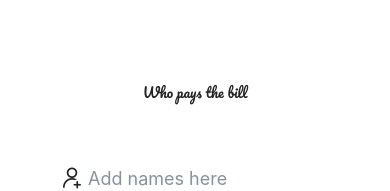
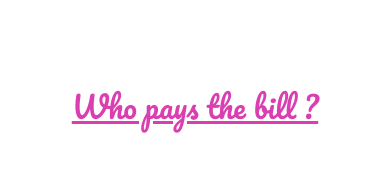
Before and after one commit to EdgardYayo/whoIsGonnaPay_ReactNative, a React Native app: screen / in a window 390 px wide. Shown: the top 191 px of the page. Built offline with nearby package versions, Linux system fonts and the light colour scheme.

Commit message:
feat: create the main logo and render it

```diff
--- a/react-native.config.js
+++ b/react-native.config.js
@@ -1,3 +1,3 @@
 module.exports = {
-    assets: ['./src/assets/fonts']
+    assets: ['./assets/fonts']
 }
--- a/src/components/Entries.js
+++ b/src/components/Entries.js
@@ -1,6 +1,7 @@
 import React from "react";
 import { StyleSheet, View } from "react-native";
-import { useFonts } from "expo-font";
+import { useFonts } from 'expo-font';
+import { MainLogo } from '../utils/tools';
 
 import { Formik } from "formik";
 import * as Yup from 'yup';
@@ -8,10 +9,9 @@ import { Input, Button, ListItem, Text } from 'react-native-elements';
 
 const Entries = ({ addPlayer, players, removePlayer, nextStage }) => {
 
-    const [fontsLoaded] = useFonts({
-        'Pacifico-Regular': require('../../assets/fonts/Pacifico-Regular.ttf')
-    });
-
+    const [loaded] = useFonts({
+        "Pacifico-Regular": require('../../assets/fonts/Pacifico-Regular.ttf'),
+      });
 
     const renderPlayers = () => (
         players?.map((item, idx) => (
@@ -28,6 +28,10 @@ const Entries = ({ addPlayer, players, removePlayer, nextStage }) => {
             </ListItem>
         ))
     )
+
+    if(!loaded){
+        return null
+    }
 
   return (
     <>
@@ -46,12 +50,7 @@ const Entries = ({ addPlayer, players, removePlayer, nextStage }) => {
     >
         {({ handleChange, handleBlur, handleSubmit, values, touched, errors }) => (
             <>
-                <Text
-                    style={{
-                        fontFamily:'Pacifico-Regular'
-                    }}
-                >Who pays the bill</Text>
-
+                <MainLogo/>
 
                 <Input
                     placeholder='Add names here'
--- a/src/components/LoserScreen.js
+++ b/src/components/LoserScreen.js
@@ -1,16 +1,21 @@
 import React from "react";
 import { StyleSheet, Text, View } from "react-native";
 import { Button } from 'react-native-elements';
+import { MainLogo } from '../utils/tools';
+
 
 
 const LoserScreen = ({ result, getNewLooser, resetGame }) => {
   return (
     <>
-      <Text>The looser is</Text>
+
+      <MainLogo/>
+
+      <Text style={{ marginTop: 20, fontSize: 25, fontStyle:"italic" }}>The looser is</Text>
       <Text
       style={{
         marginTop:30,
-        fontSize:30
+        fontSize:22,
       }}>
         { result }
       </Text>
--- /dev/null
+++ b/src/utils/tools.js
@@ -0,0 +1,14 @@
+import React from "react";
+import { Text } from "react-native"
+
+
+export const MainLogo = () => (
+    <Text style={{
+        fontFamily:"Pacifico-Regular",
+        color:"#db3eb1",
+        textDecorationLine:"underline",
+        fontSize:30
+    }}>
+        Who pays the bill ?
+    </Text>
+)
```
